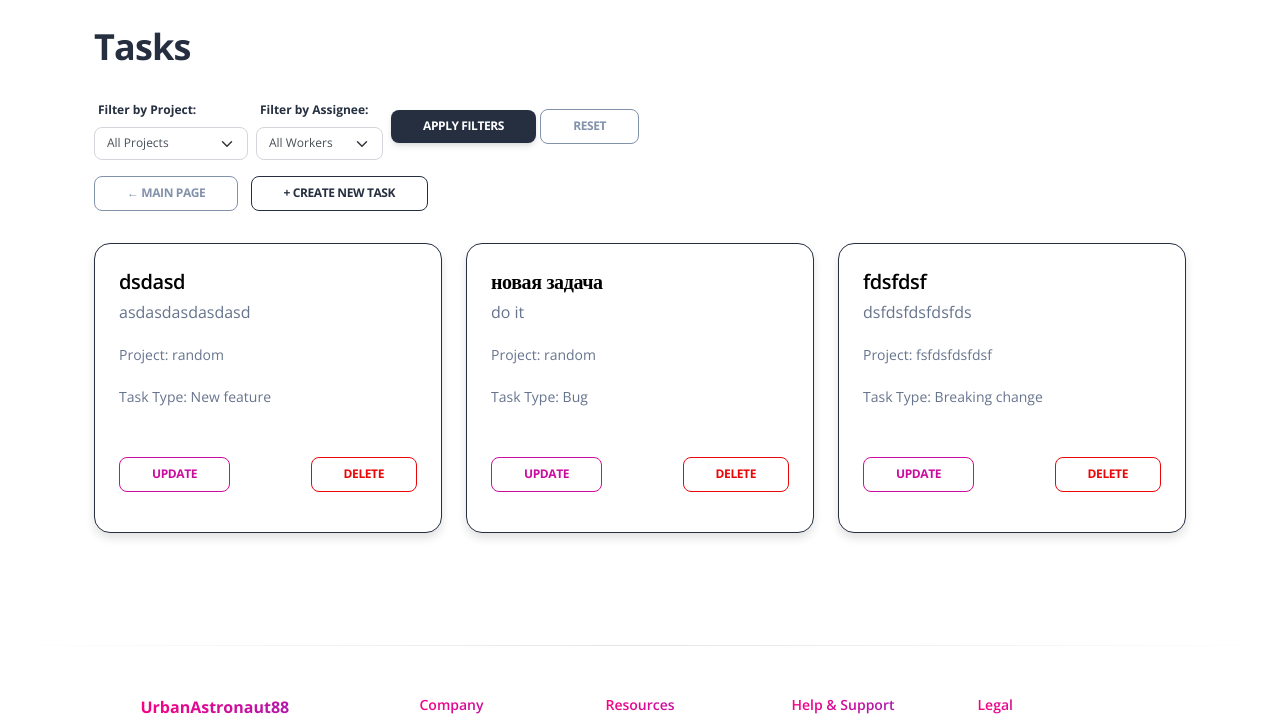
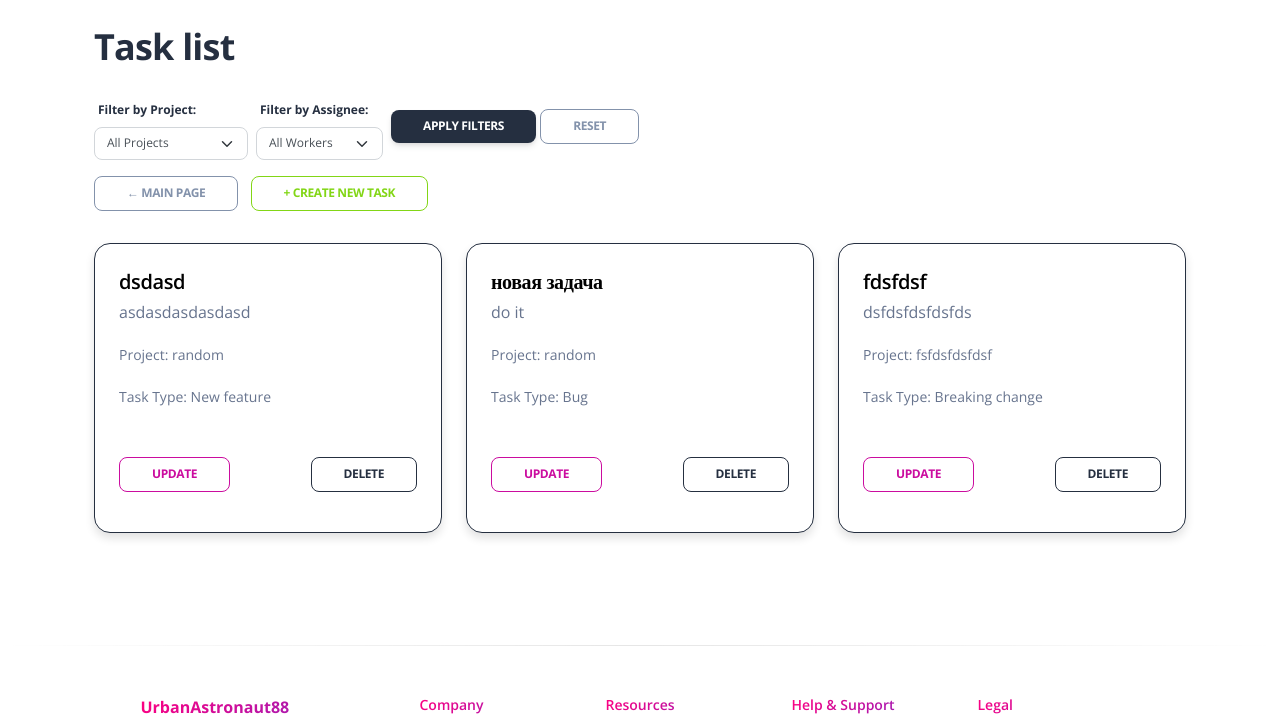
Before and after one commit to UrbanAstronaut88/it-project, a Django app: page /tasks/ in a window 1280 px wide. Shown: the top 725 px of the page. Run offline with Django 5.2, Linux system fonts and the light colour scheme; a user stored in the database is signed in; data comes from the database, SQL or seed files in the repository; some libraries are stand-ins or nearby versions.

Commit message:
changed buttons in project_list and task_list template

```diff
--- a/templates/main/project_list.html
+++ b/templates/main/project_list.html
@@ -10,7 +10,7 @@
 
   <div class="mb-3">
     <a href="{% url 'main:home' %}" class="btn btn-sm btn-outline-secondary me-2">← Main page</a>
-    <a href="{% url 'main:projects:project-create' %}" class="btn btn-sm btn-outline-dark">+ Create project</a>
+    <a href="{% url 'main:projects:project-create' %}" class="btn btn-sm btn-outline-success">+ Create project</a>
   </div>
 
   {% if projects %}
@@ -35,7 +35,7 @@
             </div>
             <div class="card-footer d-flex justify-content-between">
               <a href="{% url 'main:projects:project-update' project.pk %}" class="btn btn-sm btn-outline-primary">Update</a>
-              <a href="{% url 'main:projects:project-delete' project.pk %}" class="btn btn-sm btn-outline-danger">Delete</a>
+              <a href="{% url 'main:projects:project-delete' project.pk %}" class="btn btn-sm btn-outline-dark">Delete</a>
             </div>
           </div>
         </div>
--- a/templates/main/task_list.html
+++ b/templates/main/task_list.html
@@ -1,14 +1,14 @@
 {% extends "layouts/base.html" %}
 
 {% block title %}
-  Tasks
+  Task list
 {% endblock %}
 
 {% block content %}
 <div class="container mt-4">
-  <h2 class="mb-4">Tasks</h2>
+  <h2 class="mb-4">Task list</h2>
 
-  <!-- Фильтры -->
+  <!-- Filters -->
   <div class="mb-3">
     <form method="get" class="row g-2 align-items-end">
       <div class="col-auto">
@@ -42,10 +42,10 @@
     </form>
   </div>
 
-  <!-- Кнопки навигации -->
+  <!-- Navigation buttons -->
   <div class="mb-3">
     <a href="{% url 'main:home' %}" class="btn btn-sm btn-outline-secondary me-2">← Main page</a>
-    <a href="{% url 'main:tasks:task-create' %}" class="btn btn-sm btn-outline-dark">+ Create new task</a>
+    <a href="{% url 'main:tasks:task-create' %}" class="btn btn-sm btn-outline-success">+ Create new task</a>
   </div>
 
   {% if tasks %}
@@ -72,7 +72,7 @@
             </div>
             <div class="card-footer d-flex justify-content-between">
               <a href="{% url 'main:tasks:task-update' task.pk %}" class="btn btn-sm btn-outline-primary">Update</a>
-              <a href="{% url 'main:tasks:task-delete' task.pk %}" class="btn btn-sm btn-outline-danger">Delete</a>
+              <a href="{% url 'main:tasks:task-delete' task.pk %}" class="btn btn-sm btn-outline-dark">Delete</a>
             </div>
           </div>
         </div>
--- a/templates/main/worker_list.html
+++ b/templates/main/worker_list.html
@@ -7,12 +7,12 @@
 {% block content %}
   <div class="container mt-4">
     <div class="d-flex justify-content-between align-items-center mb-4">
-      <h2 class="mb-0">Workers</h2>
+      <h2 class="mb-0">Worker list</h2>
       <div>
         <a href="{% url 'main:home' %}" class="btn btn-sm btn-outline-secondary me-2">
           ← Back to Main
         </a>
-        <a href="{% url 'main:workers:worker-create' %}" class="btn btn-sm btn-outline-dark">
+        <a href="{% url 'main:workers:worker-create' %}" class="btn btn-sm btn-outline-success">
           + Add new worker
         </a>
       </div>
@@ -33,7 +33,7 @@
               </div>
               <div class="card-footer d-flex justify-content-between">
                 <a href="{% url 'main:workers:worker-update' worker.pk %}" class="btn btn-sm btn-outline-primary">Update</a>
-                <a href="{% url 'main:workers:worker-delete' worker.pk %}" class="btn btn-sm btn-outline-danger">Delete</a>
+                <a href="{% url 'main:workers:worker-delete' worker.pk %}" class="btn btn-sm btn-outline-dark">Delete</a>
               </div>
             </div>
           </div>
```
